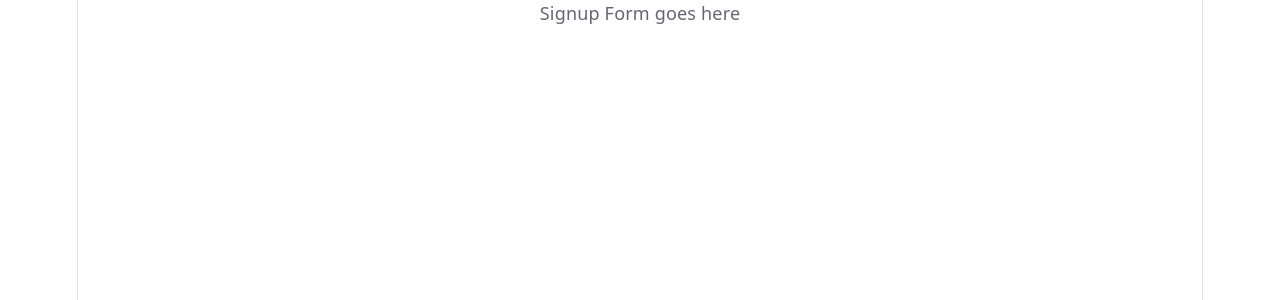
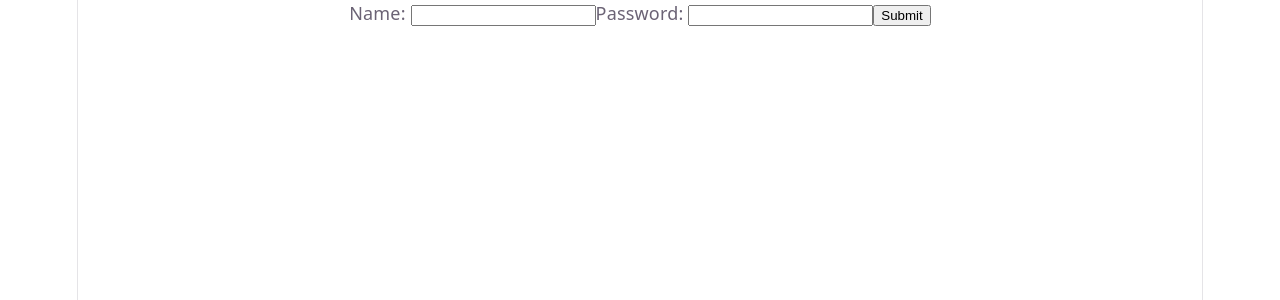
Before and after one commit to Benjamin-Re/blog-fe, a React (Vite) app: page /users/signup in a window 1280 px wide. Shown: the top 300 px of the page. Built offline with nearby package versions, Linux system fonts and the light colour scheme.

Commit message:
Add signup form and have it make a call to the express backend

```diff
--- /dev/null
+++ b/src/components/SignupForm.tsx
@@ -0,0 +1,28 @@
+import { useState } from "react";
+
+export function SignupForm() {
+    const [name, setName] = useState('');
+    const [password, setPassword] = useState('');
+
+    const handleSubmit = async (e: any) => {
+      e.preventDefault(); // prevent page reload
+      await fetch(`http://localhost:3000/users/signup`, {
+        method: 'POST',
+        headers: { 'Content-Type': 'application/json'},
+        body: JSON.stringify({ name: name, password: password })
+      })
+    };
+
+
+    return (
+        <>
+            <form onSubmit={handleSubmit}>
+                <label htmlFor="name">Name: </label>
+                <input id="name" value={name} onChange={(e) => setName(e.target.value)}/>
+                <label htmlFor="pass">Password: </label>
+                <input type="password" id="pass" value={password} onChange={(e) => setPassword(e.target.value)}/>
+                <button type="submit">Submit</button>
+            </form>
+        </>
+    )
+}
--- a/src/pages/SignupPage.jsx
+++ b/src/pages/SignupPage.jsx
@@ -1,8 +1,10 @@
+
+import { SignupForm } from '../components/SignupForm'
 
 export function SignupPage () {
     return (
         <>
-            <p>Signup Form goes here</p>
+            <SignupForm/>
         </>
     )
 }
```
